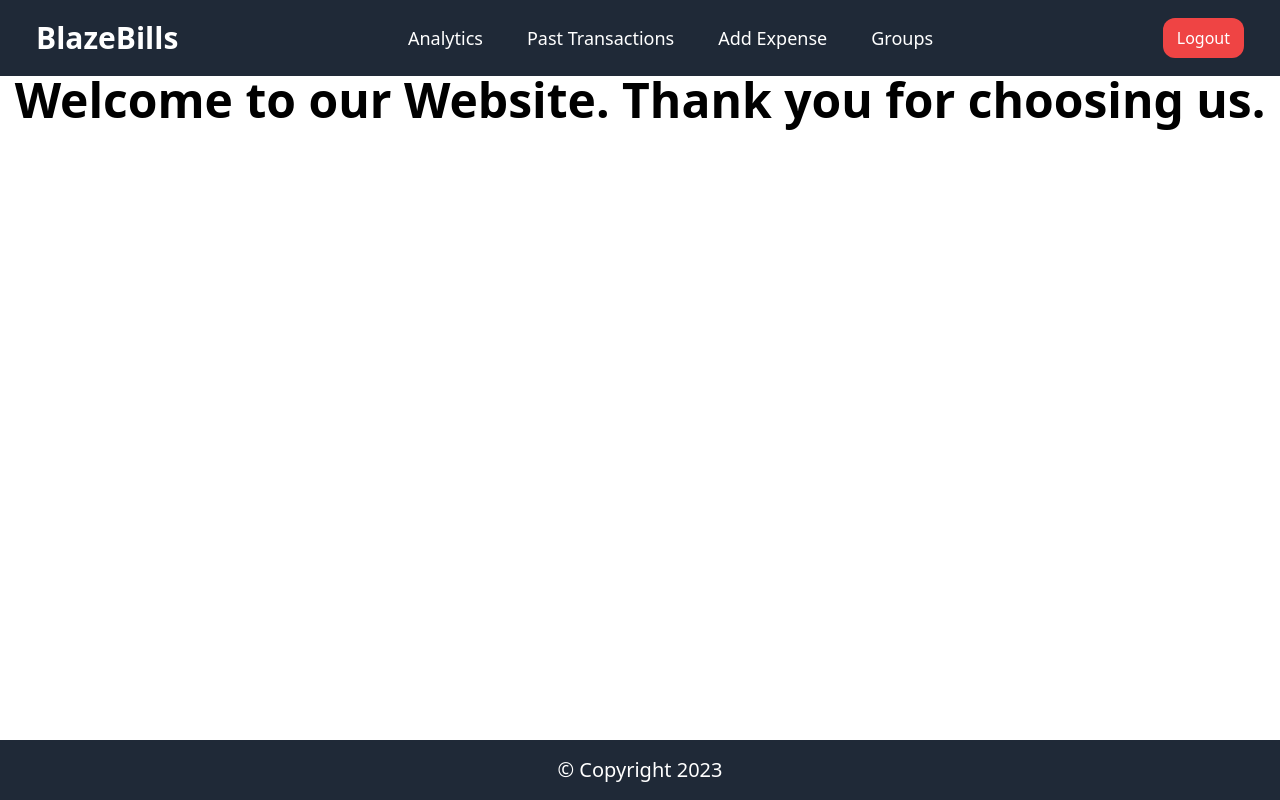
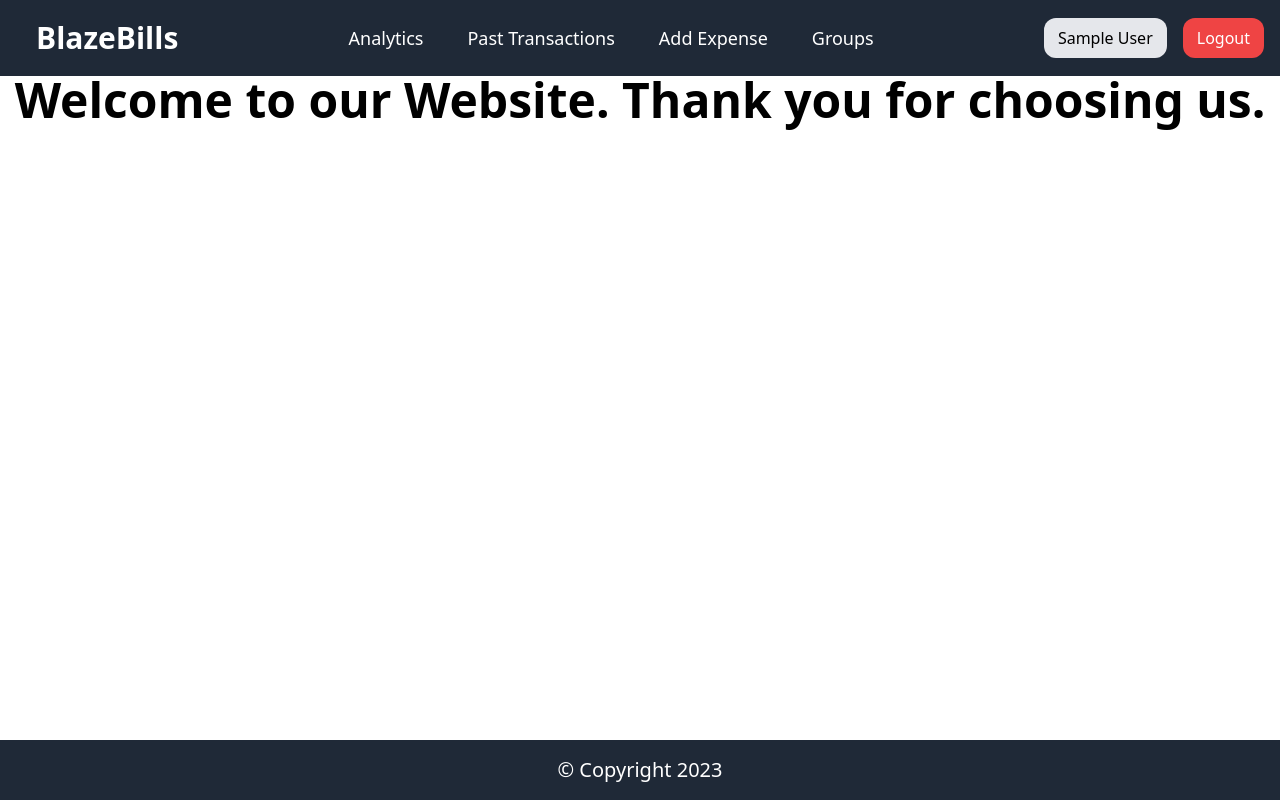
Before and after one commit to YashRaj8190/BlazeBills, a React (Create React App) app in the folder client/myproject/: page /dashboard in a window 1280 px wide. Built offline with nearby package versions, Linux system fonts and the light colour scheme; sample sign-in values are in the browser's storage.

Commit message:
added logout,protected routes  functionality

```diff
--- a/client/myproject/src/App.js
+++ b/client/myproject/src/App.js
@@ -15,21 +15,23 @@ function App(){
     <Routes >
       <Route path="/"
        element={
-        // <Protectedroute>
           <Home/>
-        // </Protectedroute>
        }
       />
       <Route path="/signup" Component={Signup} />
       <Route path="/login" Component={Login} />
-      {/* <Route path="/addexpense"
+      <Route path="/addexpense"
       element={
         <Protectedroute>
           <Addtransectionform/>
         </Protectedroute>
        }
-      /> */}
-      <Route path="/dashboard" Component={Dashboard} >
+      />
+      <Route path="/dashboard" element={
+        <Protectedroute>
+          <Dashboard/>
+        </Protectedroute>
+       } >
                 <Route path="" Component={Body2} />
                 <Route path="addexpense" Component={TransactionForm}/>
                 <Route path="transactions" Component={Transaction} />
@@ -43,7 +45,7 @@ export function Protectedroute(props){
     return props.children;
   }
   else{
-    return <Navigate to="/home"/>
+    return <Navigate to="/"/>
 
   }
 }
--- a/client/myproject/src/Components/Dashboard/Navbar2.js
+++ b/client/myproject/src/Components/Dashboard/Navbar2.js
@@ -1,5 +1,12 @@
 import { Link } from "react-router-dom";
+import { useNavigate } from "react-router-dom";
 const Navbar2 = () => {
+  const navigate=useNavigate();
+  const logoutuser=()=>{
+   localStorage.removeItem('user');
+   navigate('/');
+
+  }
     return (
       <nav className="bg-gray-800 p-4 flex items-center justify-between">
       <h1 className="text-3xl font-bold ml-5 text-white">BlazeBills</h1>
@@ -9,7 +16,15 @@ const Navbar2 = () => {
         <Link to="/dashboard/addexpense" className="text-white px-3.5 py-2 text-lg">Add Expense</Link>
         <Link to="/dashboard/groups" className="text-white px-3.5 py-2 text-lg">Groups</Link>
       </div>
-      <button className="bg-red-500 text-white px-3.5 py-2 rounded-xl mr-5">Logout</button>
+
+      <div className="flex items-center">
+  <button className="bg-gray-200 text-black px-3.5 py-2 rounded-xl mr-2">
+    {JSON.parse(localStorage.getItem('user')).name}
+  </button>
+  <button className="bg-red-500 text-white px-3.5 py-2 rounded-xl ml-2" onClick={logoutuser}>
+    Logout
+  </button>
+</div>
       </nav>
     );
 }
--- a/client/myproject/src/Components/Dashboard/dasboard.js
+++ b/client/myproject/src/Components/Dashboard/dasboard.js
@@ -1,10 +1,7 @@
 import React from "react";
-import TransactionForm from "../Addexpenses";
 import Footer from "../Homepage/Footer";
-import Body2 from "./Body2";
 import Navbar2 from "./Navbar2";
-import {Routes,Route, Outlet} from'react-router-dom'
-import Transaction from "./pages/transactions";
+import { Outlet} from'react-router-dom'
 
 const Dashboard = () => {
     return (
--- a/client/myproject/src/Components/Homepage/Footer.js
+++ b/client/myproject/src/Components/Homepage/Footer.js
@@ -2,11 +2,11 @@ import React from "react";
 
 function Footer() {
   return (
-    <div class="relative w-full bottom-0">
-    <div class="bg-gray-800 text-white py-4 fixed w-full bottom-0 container mx-auto text-center">
-        <h1 class="text-xl">&copy; Copyright 2023</h1>
-  </div>
- </div>
+    <div className="relative w-full bottom-0">
+      <div className="bg-gray-800 text-white py-4 fixed w-full bottom-0 left-0 right-0 text-center">
+        <h1 className="text-xl">&copy; Copyright 2023</h1>
+      </div>
+    </div>
   );
 }
 
```
